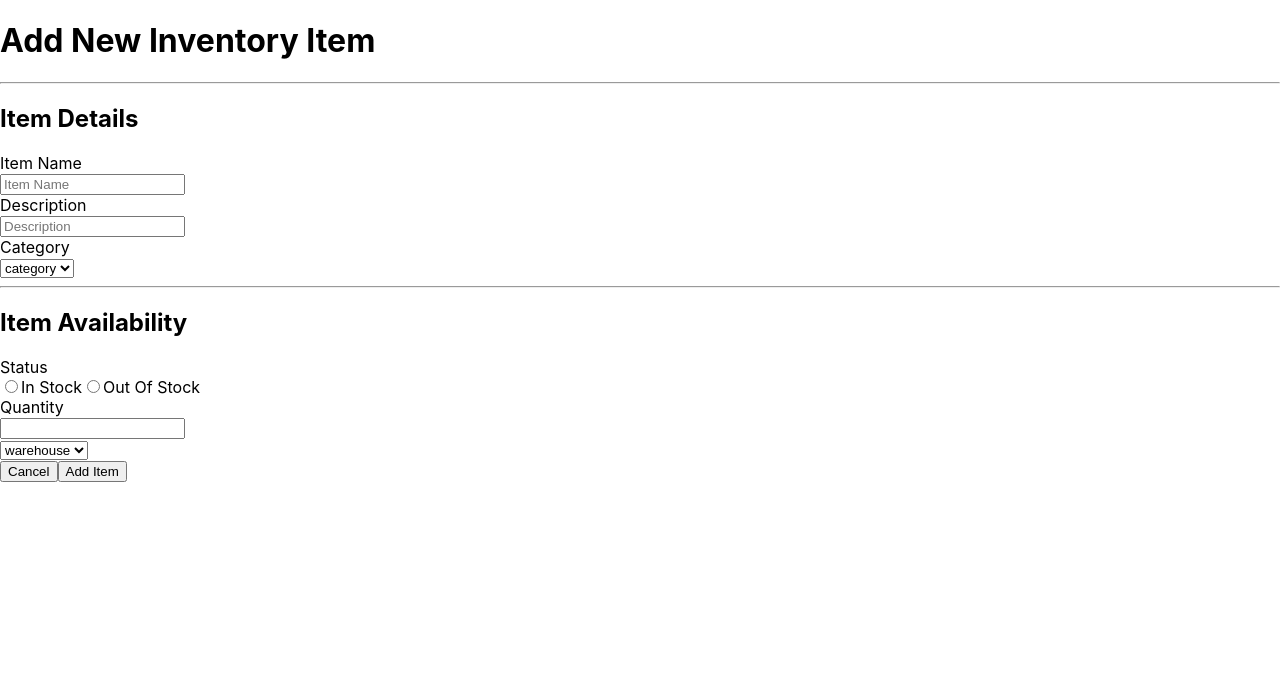
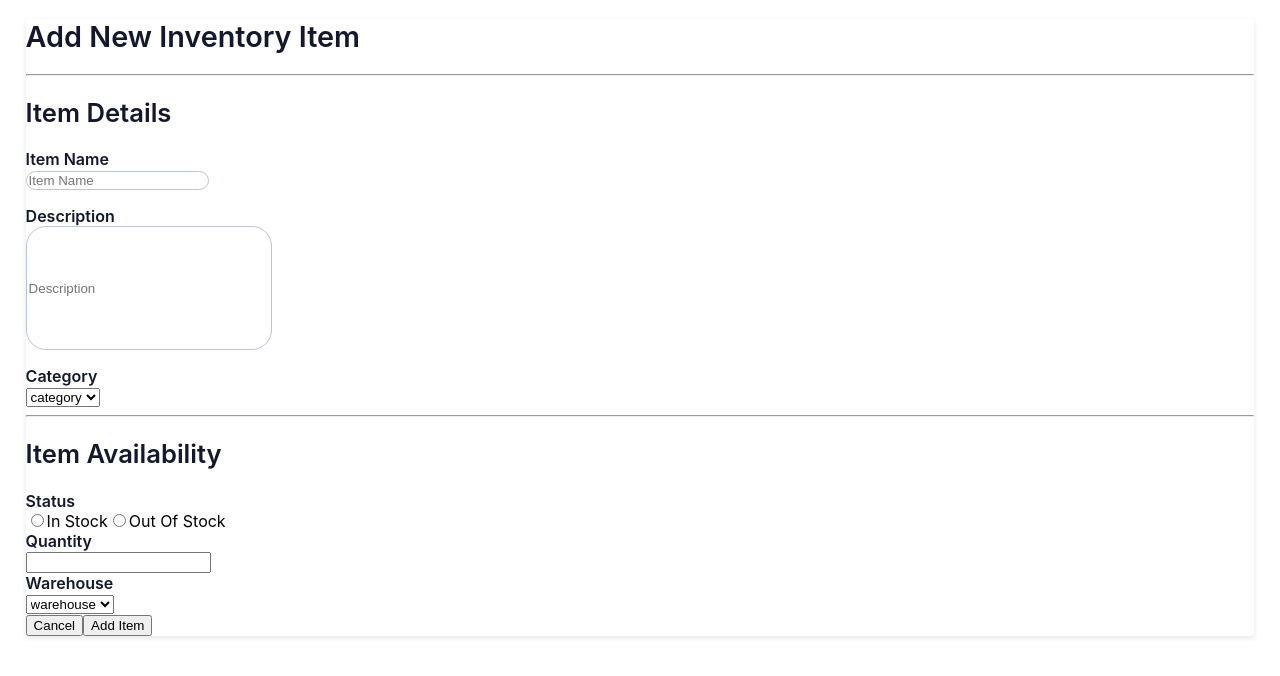
Before and after one commit to merinekh/siar-instock-client, a React (Create React App) app: page / in a window 1280 px wide. Shown: the top 676 px of the page. Built offline with nearby package versions, Linux system fonts and the light colour scheme.

Commit message:
some css done

```diff
--- a/src/components/AddInventory/AddInventory.js
+++ b/src/components/AddInventory/AddInventory.js
@@ -1,13 +1,15 @@
 import React from "react";
+import "../AddInventory/AddInventory.scss";
 
 function AddInventory() {
   return (
+    <div className="AddInventory-box">
       <form className="AddInventory-form">
         <div className="AddInventory-form__top-box">
-        <h1>Add New Inventory Item</h1>
+          <h1 className="AddInventory-form__header">Add New Inventory Item</h1>
           <hr className="form-divider" />
-        <h2>Item Details</h2>
-        <label className="AddInventory-form__label">Item Name</label>
+          <h2 className="AddInventory-form__sub-titles">Item Details</h2>
+          <label className="AddInventory-form__label-titles">Item Name</label>
           <br />
           <input
             className="AddInventory-form__item-name-input"
@@ -17,7 +19,7 @@ function AddInventory() {
             required
           ></input>
           <br />
-        <label className="AddInventory-form__label">Description</label>
+          <label className="AddInventory-form__label-titles">Description</label>
           <br />
           <input
             className="AddInventory-form__description-input"
@@ -27,7 +29,7 @@ function AddInventory() {
             required
           ></input>
           <br />
-        <label className="AddInventory-form__label">Category</label>
+          <label className="AddInventory-form__label-titles">Category</label>
           <br />
           <select
             placeholder="Please Select"
@@ -37,8 +39,8 @@ function AddInventory() {
           </select>
           <br />
           <hr />
-        <h2>Item Availability</h2>
-        <label className="AddInventory-form__label">Status</label>
+          <h2 className="AddInventory-form__sub-titles">Item Availability</h2>
+          <label className="AddInventory-form__label-titles">Status</label>
           <br />
           <label className="intock">
             <input type="radio" name="InStock"></input>In Stock
@@ -47,7 +49,7 @@ function AddInventory() {
             <input type="radio" name="InStock"></input>Out Of Stock
           </label>
           <br />
-        <label className="AddInventory-form__label">Quantity</label>
+          <label className="AddInventory-form__label-titles">Quantity</label>
           <br />
           <input
             className="AddInventory-form__quantity-input"
@@ -55,6 +57,8 @@ function AddInventory() {
             name="quantity"
             required
           ></input>
+          <br />
+          <label className="AddInventory-form__label-titles">Warehouse</label>
           <br />
           <select
             placeholder="Please Select"
@@ -68,6 +72,7 @@ function AddInventory() {
           <button type="submit">Add Item</button>
         </div>
       </form>
+    </div>
   );
 }
 
--- a/src/components/AddInventory/AddInventory.scss
+++ b/src/components/AddInventory/AddInventory.scss
@@ -0,0 +1,40 @@
+@use "../../styles/partials/mixins" as *;
+@use "../../styles/partials/variables" as *;
+
+.AddInventory-box{
+    padding: 0rem 1.6rem;
+
+}
+.AddInventory-form{
+    box-shadow: 0px 2px 5px rgba(19, 24, 44, 0.1);
+    border-radius: 3px;
+    &__header{
+        font-size: 1.8rem;
+        font-weight: 600;
+        color: $instockBlack;
+    }
+    &__sub-titles{
+        font-size: 1.6rem;
+        font-weight: 600;
+        color: $instockBlack;
+    }
+    &__label-titles{
+        font-size: 1rem;
+        font-weight: 600;
+        color: $instockBlack;
+        margin-top: 0rem;
+        margin-bottom: 0rem;
+    }
+    &__item-name-input{
+        border: 1px solid #BDC5D5;
+        margin-bottom: 1rem;
+        border-radius: 20px;
+    }
+    &__description-input{
+        margin-bottom: 1rem;
+        border-radius: 20px;
+        border: 1px solid #BDC5D5;
+        width: 240px;
+        height: 120px;
+    }
+}
```
Lines whose indentation alone changed are shown as unchanged.
